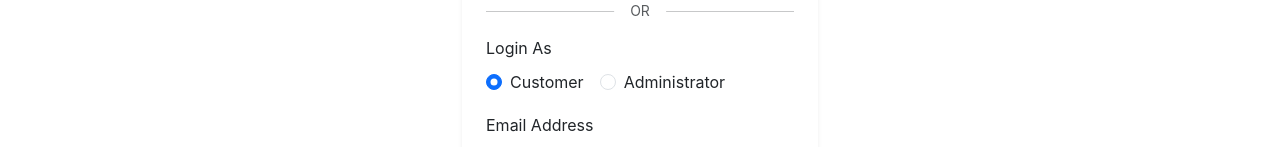
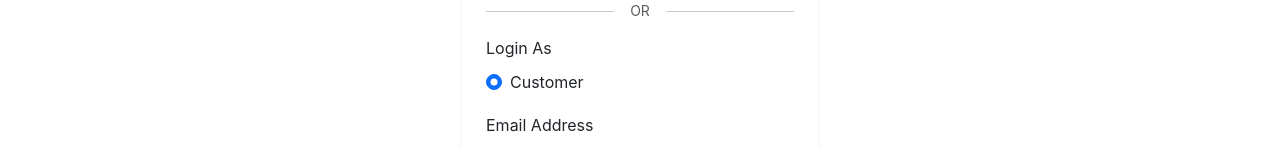
Before and after one commit to garv2006-dev/restaurant-frontend, a React (Create React App) app: page /login in a window 1280 px wide. Shown: the part 331-478 px from the top of the page. Built offline with nearby package versions, Linux system fonts and the light colour scheme.

Commit message:
admin lebal remove

```diff
--- a/src/pages/Login.tsx
+++ b/src/pages/Login.tsx
@@ -124,15 +124,6 @@ const Login: React.FC = () => {
                       checked={userType === 'user'}
                       onChange={() => setUserType('user')}
                     />
-                    <Form.Check
-                      type="radio"
-                      id="admin-login"
-                      name="userType"
-                      label="Administrator"
-                      value="admin"
-                      checked={userType === 'admin'}
-                      onChange={() => setUserType('admin')}
-                    />
                   </div>
                 </Form.Group>
 
```
